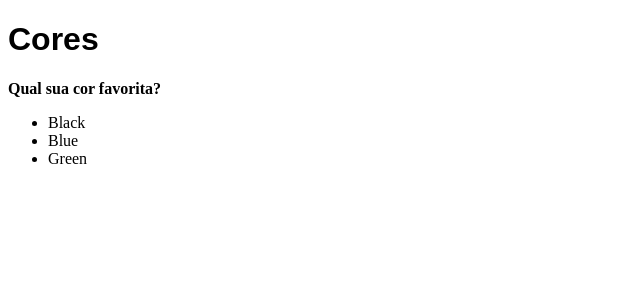
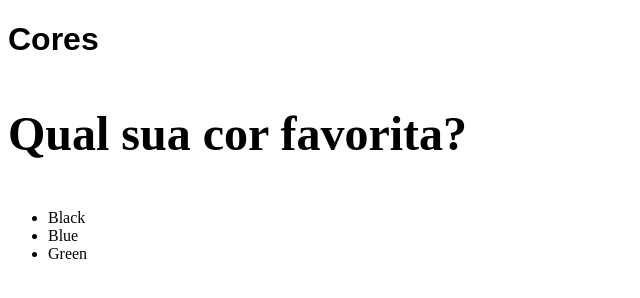
Before and after one commit to jaelsonfreitas/exercicios_tybe, a plain HTML site: page secao_2/dia_02_primeiros_passos_em_css/parafixar2.html in a window 1280 px wide. Shown: the whole page, without its empty margins (0-640 px from the left). Drawn offline with Linux system fonts and the light colour scheme.

Commit message:
Colocando paragrafo 3x o tamanho do Body.

```diff
--- a/secao_2/dia_02_primeiros_passos_em_css/parafixar2.html
+++ b/secao_2/dia_02_primeiros_passos_em_css/parafixar2.html
@@ -11,6 +11,7 @@
         }
         p{
             font-weight: 600;
+            font-size: 3em;
         }
     </style>
 </head>
```
